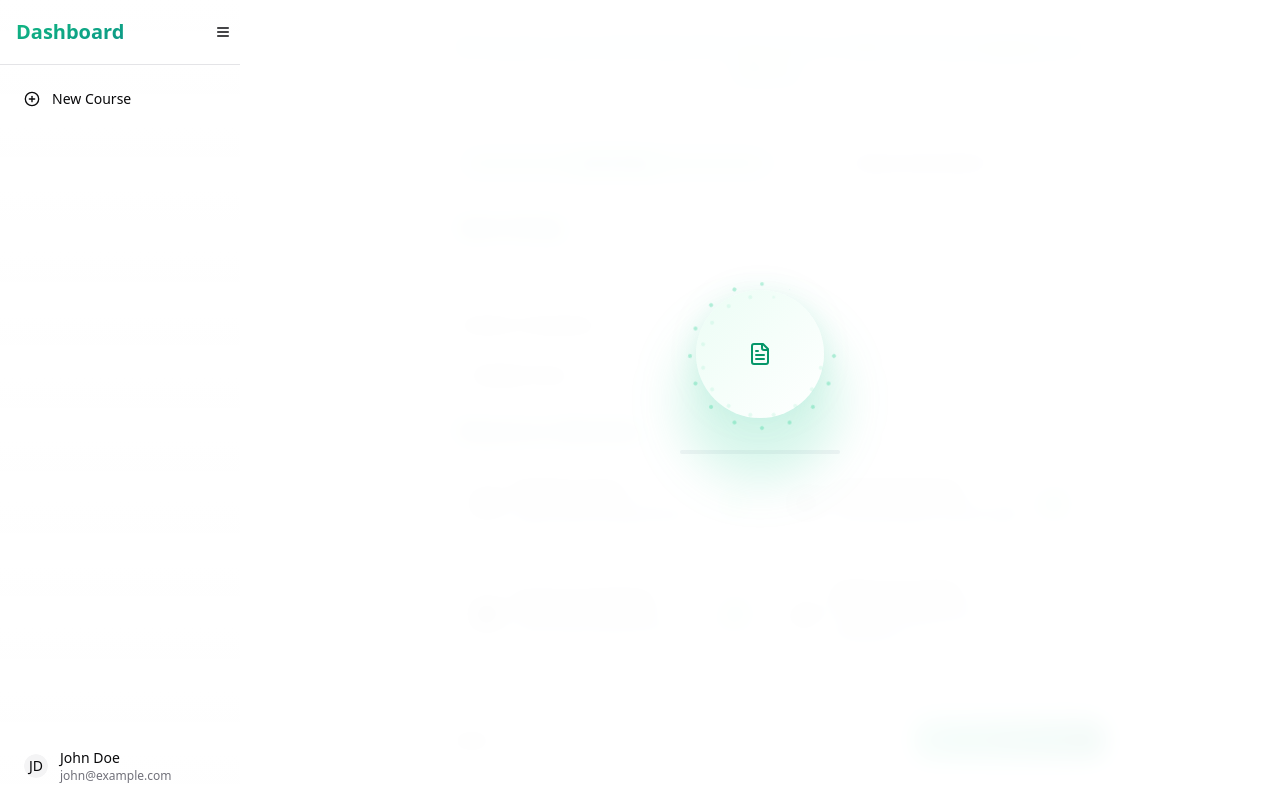
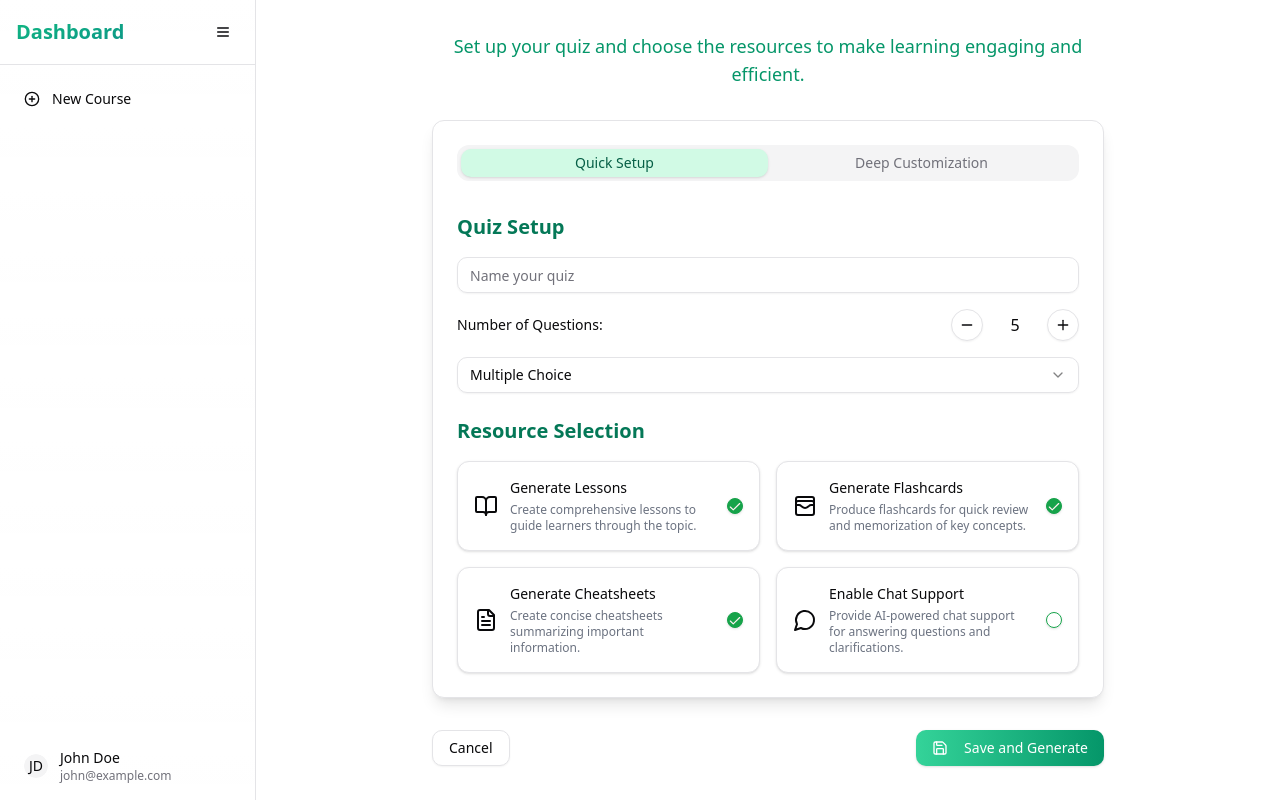
Before and after one commit to jayprakash25/mockups, a Next.js app: page /instruct in a window 1280 px wide. Built offline with nearby package versions, Linux system fonts and the light colour scheme.

Commit message:
ui updates

```diff
--- a/app/(app)/instruct/page.tsx
+++ b/app/(app)/instruct/page.tsx
@@ -21,7 +21,7 @@ import { Textarea } from "@/components/ui/textarea"
 import { AIAssistantDock } from '@/components/instruct/AIAssistantDock'
 import { BUTTON_GRADIENT } from '@/lib/constants'
 import { MultiStepLoader } from '@/components/step-loader'
-import QuizLoader from '@/components/animate'
+
 // import { ResourceCard } from '@/components/ResourceCard'
 
 export default function InstructionsPage() {
@@ -94,7 +94,7 @@ export default function InstructionsPage() {
   return (
     <main className="min-h-screen ">
       <Toaster position="top-center" />
-      <QuizLoader onComplete={() => console.log('Animation completed!')}/>
+
       <div className="min-h-screen p-4 sm:p-6 md:p-8 flex flex-col items-center justify-start">
         <div className="w-full max-w-2xl">
           <header className="text-center mb-8">
@@ -305,15 +305,15 @@ interface ResourceCardProps {
   onChange: () => void;
 }
 
-function ResourceCard({ icon, title, description, checked, onChange }: ResourceCardProps) {
+export function ResourceCard({ icon, title, description, checked, onChange }: ResourceCardProps) {
   return (
     <Card className="flex items-center p-4 cursor-pointer hover:bg-emerald-50 dark:hover:bg-emerald-900/20 transition-colors" onClick={onChange}>
-      <div className="mr-3">{icon}</div>
-      <div className="flex-grow">
+      <div className="mr-3 flex-shrink-0">{icon}</div>
+      <div className="flex-grow mr-4">
         <h3 className="text-sm font-medium">{title}</h3>
-        <p className="text-xs text-gray-500 dark:text-gray-400">{description}</p>
+        <p className="text-xs text-gray-500 dark:text-gray-400 mt-1">{description}</p>
       </div>
-      <Checkbox checked={checked} onCheckedChange={onChange} />
+      <Checkbox checked={checked} onCheckedChange={onChange} className="flex-shrink-0" />
     </Card>
   )
 }
--- a/components/ui/file-upload.tsx
+++ b/components/ui/file-upload.tsx
@@ -228,7 +228,11 @@ export const FileUpload = ({
         {isQuizMode ? (
           <button
             disabled={!ctaEnabled}
-            onClick={() => onGenerateQuiz && onGenerateQuiz()}
+            onClick={() => {
+              if (onGenerateQuiz) {
+                onGenerateQuiz();
+              }
+            }}
             className={`w-full px-4 py-2 rounded-xl text-sm font-semibold
               transition-all duration-300 ${
               ctaEnabled
```
